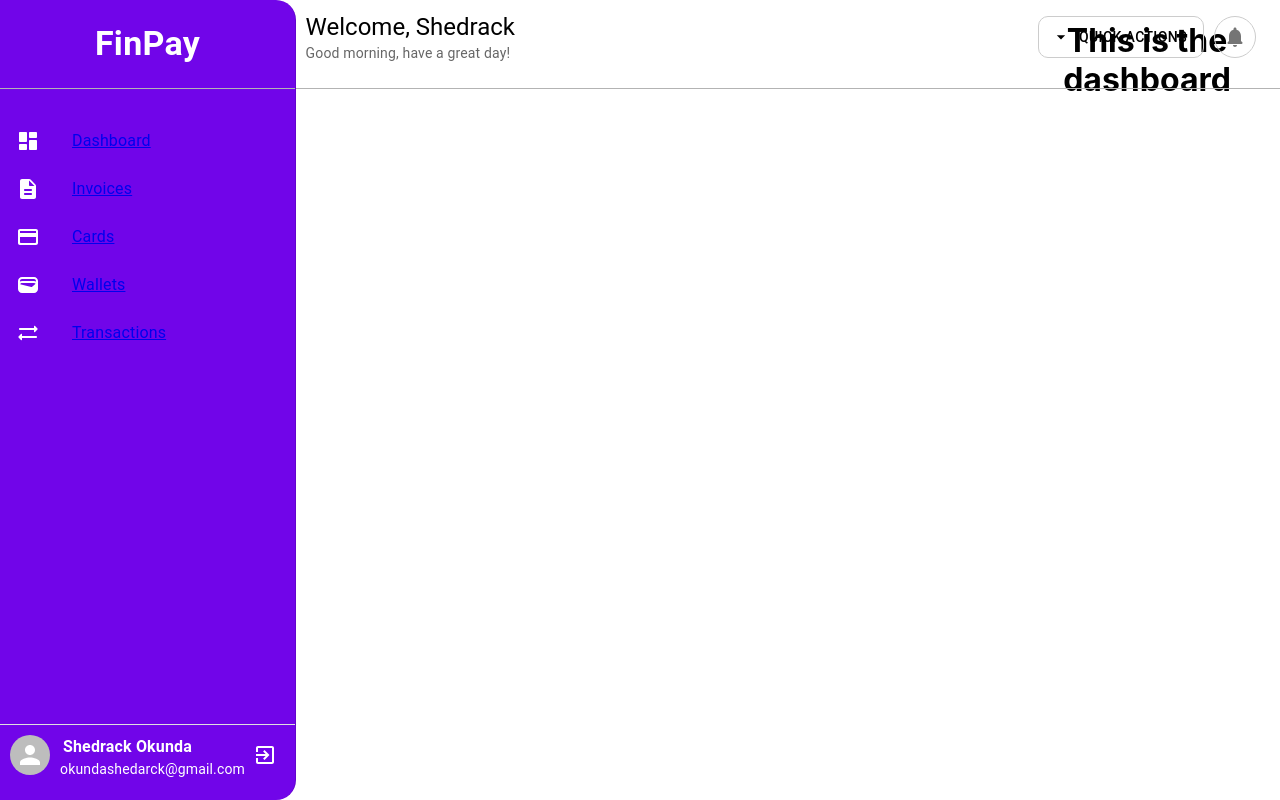
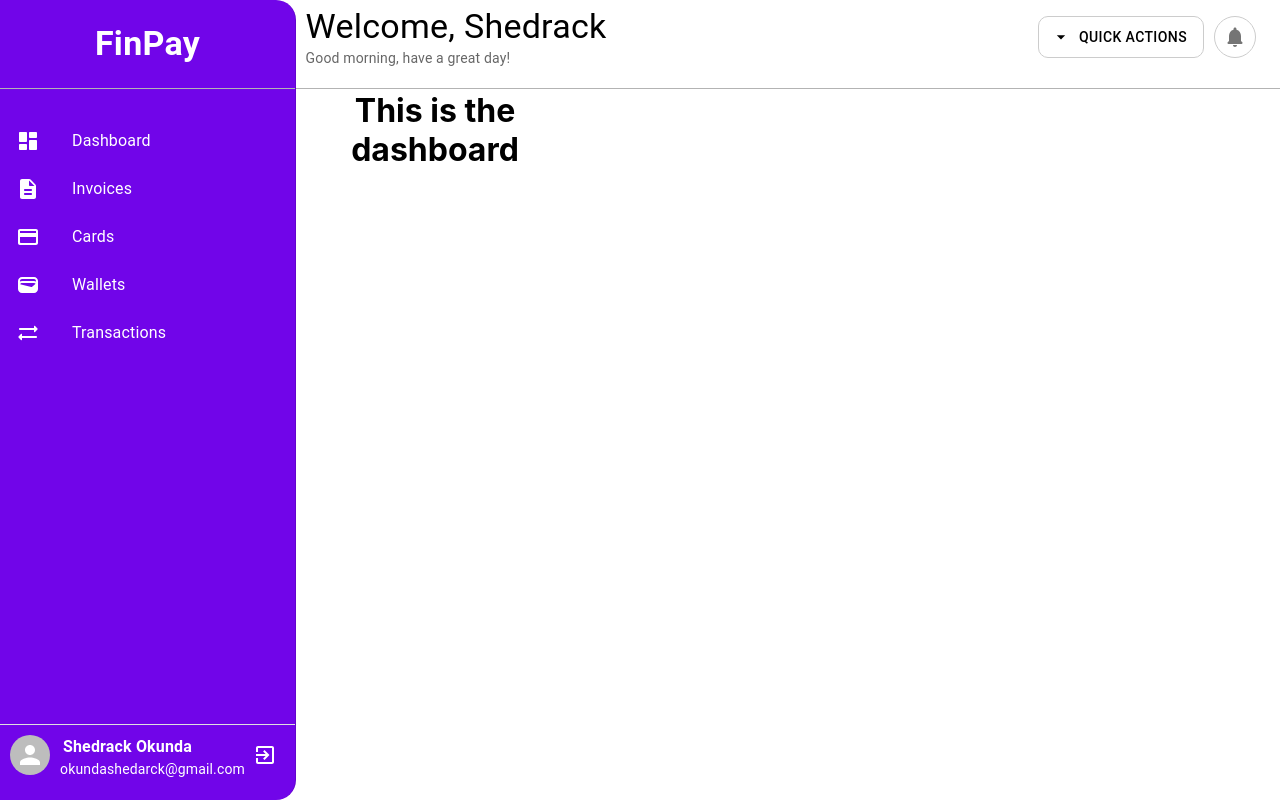
Before and after one commit to shedrack-okunda/Payment-Solution, a React (Create React App) app: page / in a window 1280 px wide. Built offline with nearby package versions, Linux system fonts and the light colour scheme; the HTML template or start-up script is replaced by a standard one.

Commit message:
added routes to check the location and then return a title based on the page that we are in

```diff
--- a/src/layout/Layout.js
+++ b/src/layout/Layout.js
@@ -19,9 +19,20 @@ const Layout = ({ children }) => {
         isOpen={isSidebarOpen}
         onSidebarToggle={handleSidebarToggle}
       />
-      <Navbar onSidebarToggle={handleSidebarToggle} />
 
-      <Outlet />
+      <Box
+        component="main"
+        sx={{
+          paddingTop: "70px",
+          paddingRight: { xs: "600px", md: "700px" },
+          overflowY: "auto",
+          width: { xs: "100%", md: "100%" },
+        }}
+      >
+        <Navbar onSidebarToggle={handleSidebarToggle} />
+        {children}
+        <Outlet />
+      </Box>
     </Box>
   );
 };
--- a/src/layout/Navbar.js
+++ b/src/layout/Navbar.js
@@ -19,9 +19,36 @@ import {
   RocketLaunchRounded,
 } from "@mui/icons-material";
 import MenuIcon from "@mui/icons-material/Menu";
+import { useLocation } from "react-router";
 
 const Navbar = ({ onSidebarToggle }) => {
   const [anchorEl, setAnchorEl] = useState(null);
+  const location = useLocation();
+
+  const getTitle = () => {
+    switch (location.pathname) {
+      case "/":
+        return {
+          title: "Welcome, Shedrack",
+          subtitle: "Good morning, have a great day!",
+        };
+      case "/invoices":
+        return { title: "Invoices" };
+      case "/cards":
+        return { title: "Cards" };
+      case "/wallets":
+        return { title: "Wallets" };
+      case "/transactions":
+        return { title: "Transactions" };
+      default:
+        return {
+          title: "Welcome, Shedrack",
+          subtitle: "Good morning, have a great day!",
+        };
+    }
+  };
+
+  const { title, subtitle } = getTitle();
 
   const handleMenuClick = (event) => {
     setAnchorEl(event.currentTarget);
@@ -53,11 +80,11 @@ const Navbar = ({ onSidebarToggle }) => {
           </IconButton>
 
           <Box>
-            <Typography variant="h5" component="div" sx={{ flexGrow: 1 }}>
-              Welcome, Shedrack
+            <Typography variant="h4" component="div" sx={{ flexGrow: 1 }}>
+              {title}
             </Typography>
             <Typography variant="body2" color="textSecondary">
-              Good morning, have a great day!
+              {subtitle}
             </Typography>
           </Box>
 
--- a/src/layout/Sidebar.js
+++ b/src/layout/Sidebar.js
@@ -19,7 +19,7 @@ import SyncAltRoundedIcon from "@mui/icons-material/SyncAltRounded";
 import { CloseRounded, ExitToApp } from "@mui/icons-material";
 import { Link } from "react-router-dom";
 
-const Sidebar = ({ isOpen, onSidebarToggle, children }) => {
+const Sidebar = ({ isOpen, onSidebarToggle }) => {
   const items = [
     { text: "Dashboard", icon: <DashboardRoundedIcon />, path: "/" },
     { text: "Invoices", icon: <DescriptionRoundedIcon />, path: "/invoices" },
@@ -72,10 +72,18 @@ const Sidebar = ({ isOpen, onSidebarToggle, children }) => {
                 cursor: "pointer",
               }}
             >
-              <ListItemIcon sx={{ color: "#fff" }}>{item.icon} </ListItemIcon>
-              <ListItemText>
-                <Link to={item.path}>{item.text}</Link>
-              </ListItemText>
+              <Link
+                to={item.path}
+                style={{
+                  display: "flex",
+                  alignItems: "center",
+                  textDecoration: "none",
+                  color: "inherit",
+                }}
+              >
+                <ListItemIcon sx={{ color: "#fff" }}>{item.icon} </ListItemIcon>
+                <ListItemText sx={{ color: "#fff" }}>{item.text}</ListItemText>
+              </Link>
             </ListItem>
           ))}
         </List>
@@ -112,22 +120,6 @@ const Sidebar = ({ isOpen, onSidebarToggle, children }) => {
           </IconButton>
         </Box>
       </Drawer>
-
-      <Box
-        component="main"
-        sx={{
-          marginTop: "30px",
-          marginLeft: { xs: 0, md: "150px" },
-          transition: "margin-left 0.3s ease",
-          flexGrow: 1,
-          padding: "10px",
-          // ml: `${sidebarWidth}px`,
-        }}
-      >
-        <Box sx={{ mt: "30px", padding: "10px", overflowY: "auto" }}>
-          {children}
-        </Box>
-      </Box>
     </Box>
   );
 };
```
